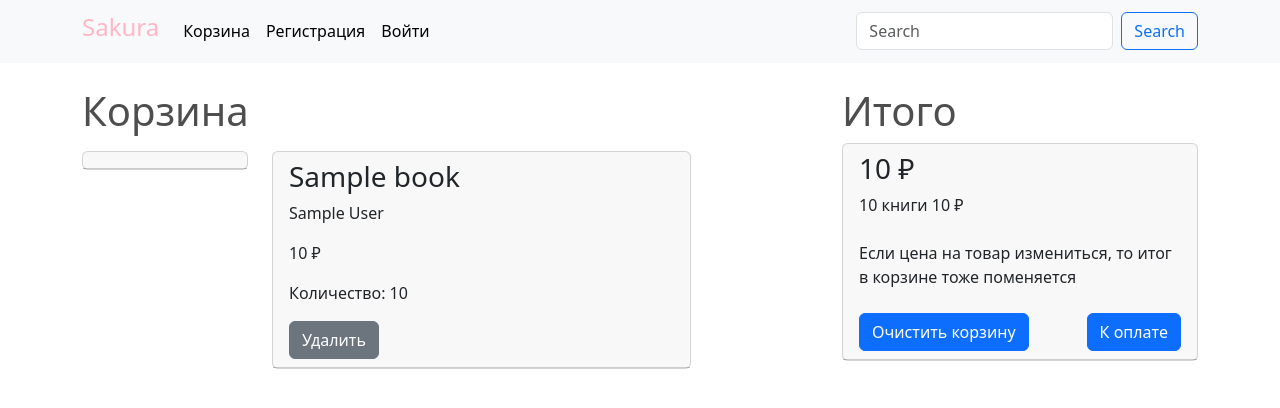
After one commit to Nemosanima/sakura, a Django app: template sakura/templates/cart/cart.html in a window 1280 px wide. The commit adds this page. Shown: the top 408 px of the page. Run offline with Django 3.2, Linux system fonts and the light colour scheme; the template is opened without the code that fills it: most values are stand-ins (such as "Sample title", 1, 10 or a date in 2020); some libraries are stand-ins or nearby versions.

Commit message:
started writing a cart

```diff
--- a/sakura/sakura/urls.py
+++ b/sakura/sakura/urls.py
@@ -6,6 +6,7 @@ from django.conf.urls.static import static
 urlpatterns = [
     path('admin/', admin.site.urls),
     path('users/', include('users.urls', namespace='users')),
+    path('cart/', include('cart.urls', namespace='cart')),
     path('', include('products.urls', namespace='products'))
 ]
 
--- /dev/null
+++ b/sakura/templates/cart/cart.html
@@ -0,0 +1,66 @@
+{% extends 'base.html' %}
+
+{% block title %}
+  Корзина
+{% endblock %}
+
+{% block content %}
+  {% load thumbnail %}
+  <div class="container py-4" style="color: #4e4e4e">
+    <div class="row">
+      <div class="col-8">
+        <h1>Корзина</h1>
+        {% for item in cart %}
+          {% with book=item.book %}
+            <div class="row">
+              <div class="col-3 py-2">
+                <div class="card">
+                  <div class="card-header">
+                    <a href="{% url 'products:book_detail' book.id %}">
+                      {% thumbnail book.image "750x1200" crop="center" upscale=True as im %}
+                        <img class="card-img my-2" src="{{ im.url }}">
+                      {% endthumbnail %}
+                    </a>
+                  </div>
+                </div>
+              </div>
+              <div class="col-7 py-2">
+                <div class="card">
+                  <div class="card-header">
+                    <h3>
+                      {{ book.title }}
+                    </h3>
+                    <p>
+                      {{ book.author }}
+                    </p>
+                    <p>
+                      {{ book.price }} ₽
+                    </p>
+                    <p>
+                      Количество: {{ item.amount }}
+                    </p>
+                    <a href="{% url 'cart:remove_from_cart' book.id %}" class="btn btn-secondary">Удалить</a>
+                  </div>
+                </div>
+              </div>
+            </div>
+          {% endwith %}
+        {% endfor %}
+      </div>
+      <div class="col-4">
+        <h1>Итого</h1>
+        <div class="card">
+          <div class="card-header">
+            <h3>{{ cart.get_total_price }} ₽</h3>
+            <p>{{ cart.get_total_amount }} книги {{ cart.get_total_price }} ₽</p>
+            <p class="py-2">
+              Если цена на товар измениться, то итог в корзине тоже поменяется
+            </p>
+            <a class="btn btn-primary" style="float: left" href="{% url 'cart:clear_cart' %}">Очистить корзину</a>
+            <a class="btn btn-primary" style="float: right">К оплате</a>
+          </div>
+        </div>
+      </div>
+    </div>
+  </div>
+{% endblock %}
--- a/sakura/templates/includes/header.html
+++ b/sakura/templates/includes/header.html
@@ -7,7 +7,7 @@
     <div class="collapse navbar-collapse" id="navbarSupportedContent">
       <ul class="navbar-nav me-auto mb-2 mb-lg-0">
         <li class="nav-item">
-          <a class="nav-link active" aria-current="page" href="#">Home</a>
+          <a class="nav-link active" aria-current="page" href="{% url 'cart:cart' %}">Корзина</a>
         </li>
         {% if not user.is_authenticated %}
         <li class="nav-item">
--- a/sakura/templates/products/index.html
+++ b/sakura/templates/products/index.html
@@ -19,8 +19,6 @@
               </a><br>
             </div>
           </div>
-          <br>
-          <a href="" class="btn btn-primary" style="float: left">В корзину</a>
         </div>
         <div class="col-10 py-4">
           <div class="card">
```
Also changed, not shown: sakura/cart/cart.py (+53 -0 lines), sakura/cart/cart_2.py (added, +18 -0 lines), sakura/cart/forms.py (added, +8 -0 lines), sakura/cart/urls.py (added, +11 -0 lines), sakura/cart/views.py (+27 -2 lines), sakura/products/views.py (+11 -1 lines), sakura/templates/products/book_detail.html (+14 -2 lines).
